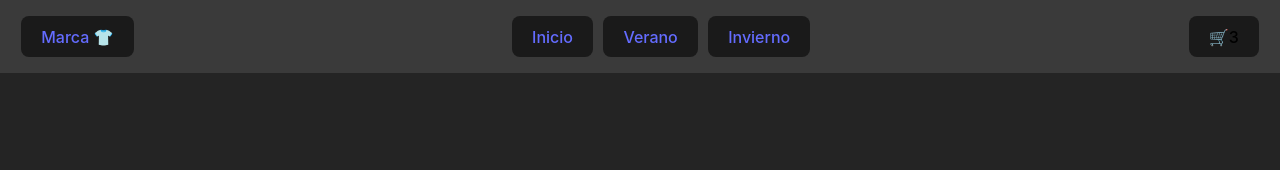
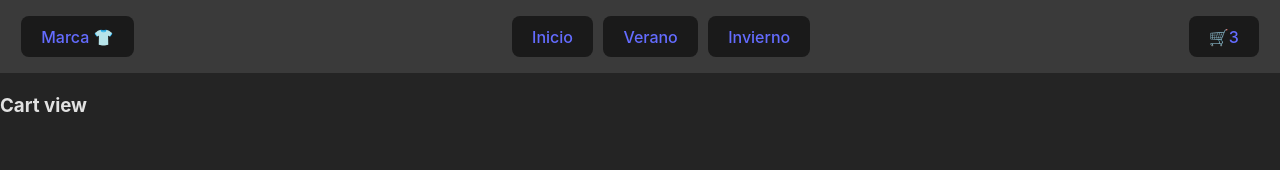
Before and after one commit to alemontanez/PreEntrega1-Monta-ez, a React (Vite) app: page /cart in a window 1280 px wide. Shown: the top 170 px of the page. Built offline with nearby package versions, Linux system fonts and the light colour scheme.

Commit message:
Segunda pre-entrega, se agregó cartView

```diff
--- a/src/App.jsx
+++ b/src/App.jsx
@@ -2,6 +2,7 @@
 import NavBar from './components/NavBar'
 import HomeView from './routes/HomeView'
 import ItemDetailView from './routes/ItemDetailView'
+import CartView from './routes/CartView'
 import { BrowserRouter, Routes, Route } from "react-router-dom"
 
 
@@ -15,6 +16,7 @@ function App() {
           <Route exact path='/' element={<HomeView />} />
           <Route exact path='/category/:categoryId' element={<HomeView />} />
           <Route exact path='/product/:productId' element={<ItemDetailView />} />
+          <Route exact path='/cart' element={<CartView />} />
         </Routes>
       </BrowserRouter>
     </>
--- a/src/components/CartWidget.jsx
+++ b/src/components/CartWidget.jsx
@@ -1,7 +1,12 @@
+import { Link } from "react-router-dom"
+
 export default function CartWidget() {
-    return (
-        <>
-            <button>🛒<span>3</span></button>
-        </>
-    )
+  return (
+    <>
+
+      <button>
+        <Link to={'/cart'}>🛒3</Link>
+      </button>
+    </>
+  )
 }
--- /dev/null
+++ b/src/routes/CartView.jsx
@@ -0,0 +1,7 @@
+export default function CartView() {
+  return (
+    <>
+      <h3>Cart view</h3>
+    </>
+  )
+}
```
